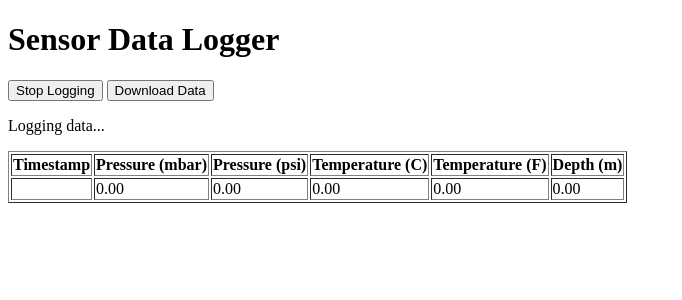
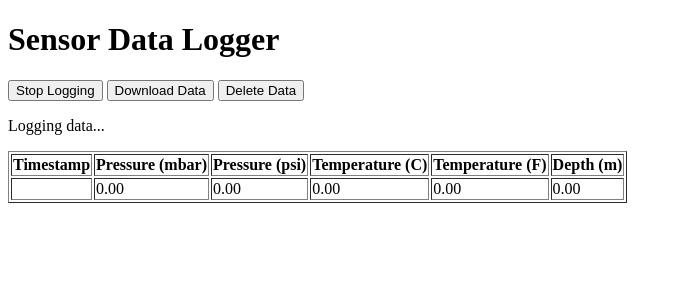
Before and after one commit to vshie/TD_logger, a Flask app: page / in a window 1280 px wide. Shown: the top 300 px of the page, without its empty margins (0-682 px from the left). Run offline with Flask 3, Linux system fonts and the light colour scheme; parts of the project's set-up code (start-up, migrations or seed data) failed here and were passed over.

Commit message:
Update index.html
Update for delete button functionality with confirmation

```diff
--- a/templates/index.html
+++ b/templates/index.html
@@ -12,6 +12,7 @@
         <h1>Sensor Data Logger</h1>
         <button @click="toggleLogging">[[ logging ? 'Stop' : 'Start' ]] Logging</button>
         <button @click="downloadData">Download Data</button>
+        <button @click="confirmDelete">Delete Data</button>
         <p>[[ message ]]</p>
 
         <table border="1">
@@ -55,7 +56,35 @@
                         });
                 },
                 downloadData() {
-                    window.location.href = '/download_data';
+                    axios.get('/download_data')
+                        .then(response => {
+                            if (response.data.status === 'not found') {
+                                this.message = 'No data file found to download.';
+                            } else {
+                                window.location.href = '/download_data';
+                            }
+                        })
+                        .catch(error => {
+                            console.error('There was an error downloading the data:', error);
+                        });
+                },
+                confirmDelete() {
+                    if (confirm("Are you sure you want to delete the data?")) {
+                        this.deleteData();
+                    }
+                },
+                deleteData() {
+                    axios.post('/delete_data')
+                        .then(response => {
+                            if (response.data.status === 'deleted') {
+                                this.message = 'Data deleted successfully.';
+                            } else {
+                                this.message = 'No data file found to delete.';
+                            }
+                        })
+                        .catch(error => {
+                            console.error('There was an error deleting the data:', error);
+                        });
                 },
                 fetchLatestData() {
                     axios.get('/latest_data')
```
